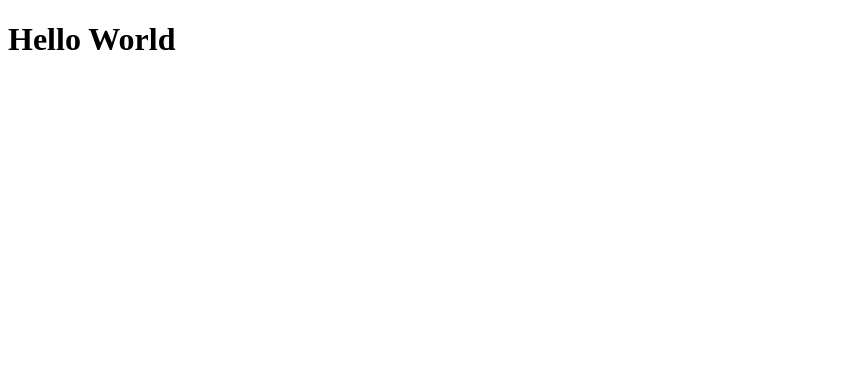
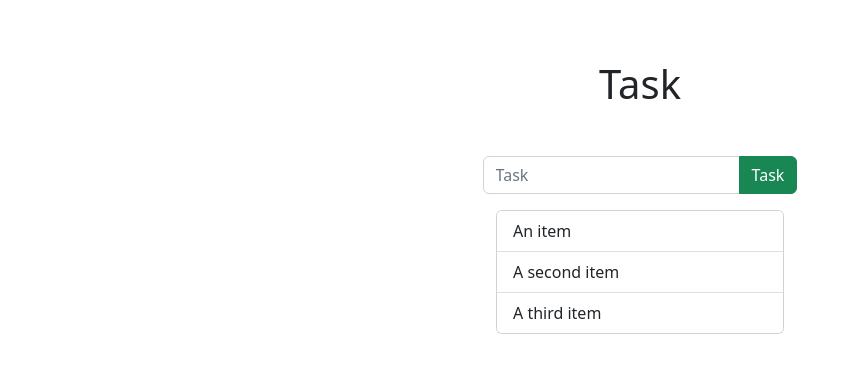
Before and after one commit to sadatrafsan/vote-dApp, an Angular app: page / in a window 1280 px wide. Shown: the top 372 px of the page, without its empty margins (0-852 px from the left). Built offline with nearby package versions, Linux system fonts and the light colour scheme.

Commit message:
in progress

```diff
--- a/angular.json
+++ b/angular.json
@@ -23,9 +23,14 @@
               "src/assets"
             ],
             "styles": [
-              "src/styles.css"
+              "src/styles.css",
+              "node_modules/bootstrap/dist/css/bootstrap.min.css"
             ],
-            "scripts": []
+            "scripts": [
+              "node_modules/jquery/dist/jquery.min.js",
+              "node_modules/@popperjs/core/dist/umd/popper.min.js",
+              "node_modules/bootstrap/dist/js/bootstrap.min.js"
+            ]
           },
           "configurations": {
             "production": {
--- a/package.json
+++ b/package.json
@@ -18,8 +18,14 @@
     "@angular/platform-browser": "^14.1.0",
     "@angular/platform-browser-dynamic": "^14.1.0",
     "@angular/router": "^14.1.0",
+    "@metamask/providers": "^10.2.1",
+    "@popperjs/core": "^2.11.6",
+    "@truffle/contract": "^4.6.10",
+    "bootstrap": "^5.2.3",
+    "jquery": "^3.6.3",
     "rxjs": "~7.5.0",
     "tslib": "^2.3.0",
+    "web3": "^1.8.1",
     "zone.js": "~0.11.4"
   },
   "devDependencies": {
--- a/src/app/app.module.ts
+++ b/src/app/app.module.ts
@@ -3,6 +3,7 @@ import { BrowserModule } from '@angular/platform-browser';
 import { AppRoutingModule } from './app-routing.module';
 import { AppComponent } from './app.component';
 import { IndexComponent } from './index/index.component';
+import {ReactiveFormsModule} from "@angular/forms";
 
 @NgModule({
   declarations: [
@@ -11,7 +12,8 @@ import { IndexComponent } from './index/index.component';
   ],
   imports: [
     BrowserModule,
-    AppRoutingModule
+    AppRoutingModule,
+    ReactiveFormsModule
   ],
   providers: [],
   bootstrap: [AppComponent]
--- a/src/app/index/index.component.html
+++ b/src/app/index/index.component.html
@@ -1,3 +1,35 @@
 
+<main class="flex-shrink-0">
 
-<h1>Hello World</h1>
+  <div class="container">
+    <div class="row">
+      <div class="col-md-12">
+        <h1 class="mb-5 text-center">Task</h1>
+      </div>
+    </div>
+
+    <div class="row">
+      <div class="col-md-12 d-flex justify-content-center">
+        <form [formGroup]="taskForm" class="row g-3">
+          <div class="input-group mb-3">
+            <input type="text" id="task" formControlName="task" name="task" class="form-control" placeholder="Task" aria-label="Task" aria-describedby="button-task" />
+            <button class="btn btn-success" type="button" id="task-button" (click)="onSubmit()">Task</button>
+          </div>
+        </form>
+      </div>
+    </div>
+
+    <div class="row">
+      <div class="col-md-12 d-flex justify-content-center">
+        <div class="card" style="width: 18rem;">
+          <ul class="list-group list-group-flush">
+            <li class="list-group-item">An item</li>
+            <li class="list-group-item">A second item</li>
+            <li class="list-group-item">A third item</li>
+          </ul>
+        </div>
+      </div>
+    </div>
+
+  </div>
+</main>
--- a/src/app/index/index.component.ts
+++ b/src/app/index/index.component.ts
@@ -1,4 +1,5 @@
 import { Component, OnInit } from '@angular/core';
+import {FormControl, FormGroup, Validators} from "@angular/forms";
 
 @Component({
   selector: 'app-index',
@@ -7,9 +8,24 @@ import { Component, OnInit } from '@angular/core';
 })
 export class IndexComponent implements OnInit {
 
+  taskForm!: FormGroup;
+
   constructor() { }
 
   ngOnInit(): void {
+
+    this.taskForm = new FormGroup({
+      task: new FormControl('', [Validators.required, Validators.minLength(3)])
+    });
   }
 
+  get task() {
+
+    return this.taskForm.get('task');
+  }
+
+  onSubmit(){
+    console.log(this.task?.value);
+
+  }
 }
--- a/src/app/service/contract.service.ts
+++ b/src/app/service/contract.service.ts
@@ -1,4 +1,9 @@
 import { Injectable } from '@angular/core';
+import * as Web3 from 'web3';
+let voteContract = require('../../../contracts/VoteContract.sol');
+
+declare let require: any;
+declare let window: any;
 
 @Injectable({
   providedIn: 'root'
--- a/src/index.html
+++ b/src/index.html
@@ -7,7 +7,7 @@
   <meta name="viewport" content="width=device-width, initial-scale=1">
   <link rel="icon" type="image/x-icon" href="favicon.ico">
 </head>
-<body>
+<body class="d-flex flex-column h-100">
   <app-root></app-root>
 </body>
 </html>
--- a/src/styles.css
+++ b/src/styles.css
@@ -1 +1,5 @@
-/* You can add global styles to this file, and also import other style files */
+@import '~bootstrap/dist/css/bootstrap.min.css';
+
+main > .container {
+  padding: 60px 15px 0;
+}
--- a/tsconfig.json
+++ b/tsconfig.json
@@ -1,4 +1,3 @@
-/* To learn more about this file see: https://angular.io/config/tsconfig. */
 {
   "compileOnSave": false,
   "compilerOptions": {
```
Also changed, not shown: 3 other files (tests, documents, lock files or other folders).
